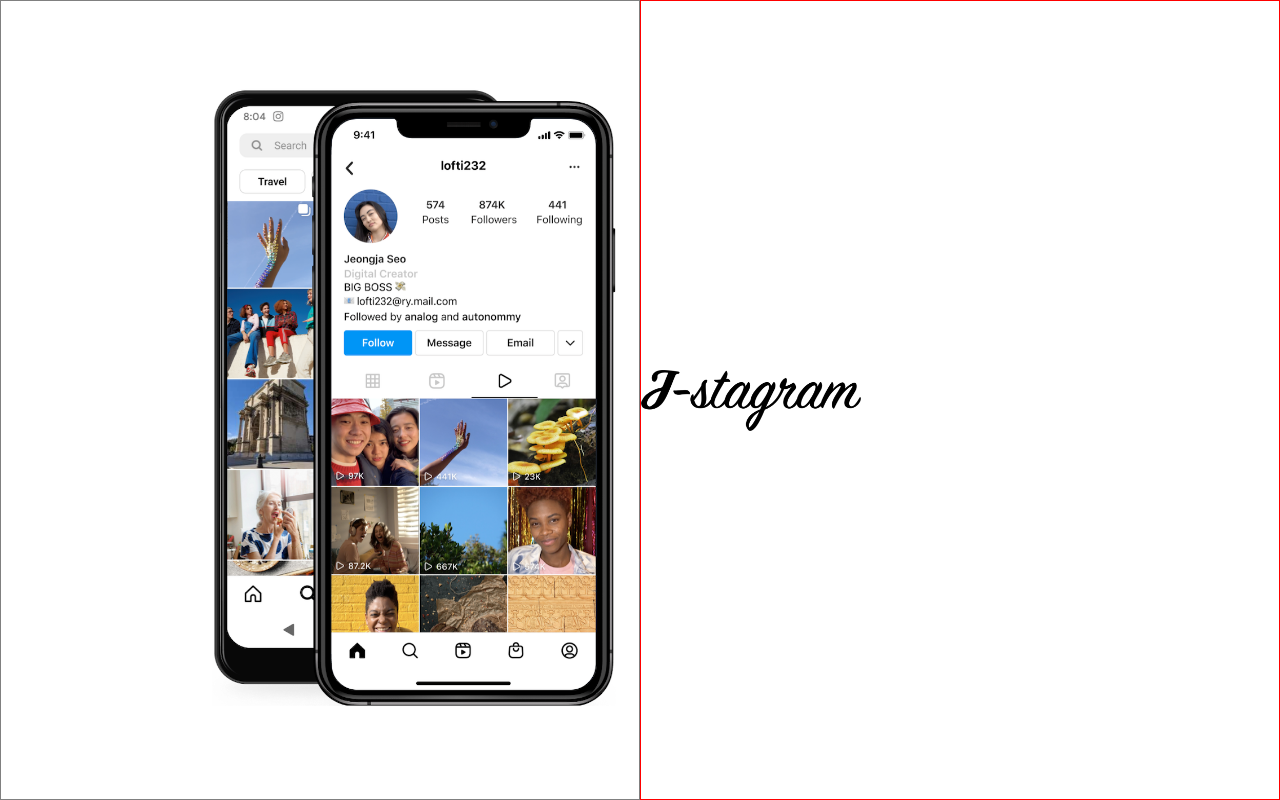
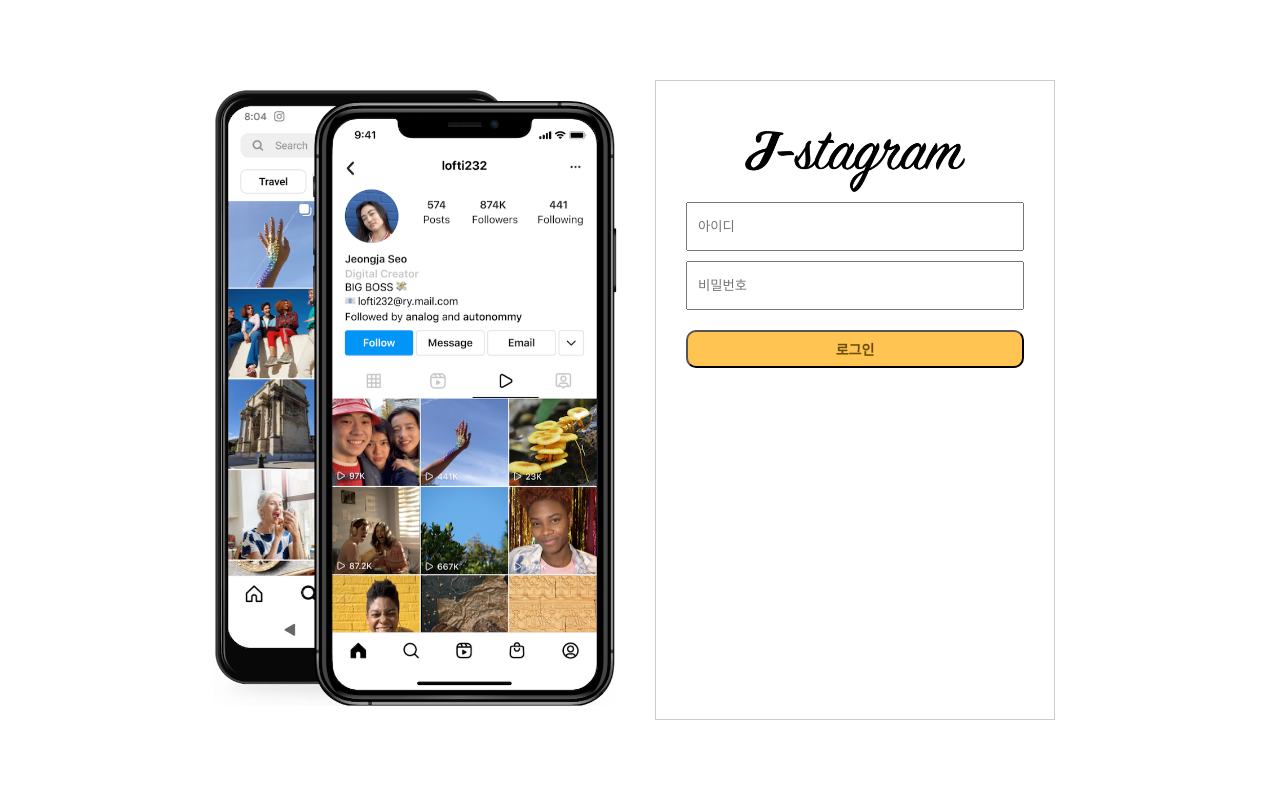
Before and after one commit to hyeminem-Jo/j-com, a Next.js app: page / in a window 1280 px wide. Built offline with nearby package versions, Linux system fonts and the light colour scheme.

Commit message:
🎨Input, Button 적용

```diff
--- a/package.json
+++ b/package.json
@@ -9,13 +9,17 @@
     "lint": "next lint"
   },
   "dependencies": {
+    "@emotion/css": "^11.11.2",
+    "@emotion/react": "^11.11.3",
+    "@emotion/styled": "^11.11.0",
     "@typescript-eslint/parser": "^6.19.0",
     "eslint-config-airbnb": "^19.0.4",
     "eslint-config-airbnb-typescript": "^17.1.0",
     "eslint-config-prettier": "^9.1.0",
     "next": "14.0.4",
     "react": "^18",
-    "react-dom": "^18"
+    "react-dom": "^18",
+    "react-hook-form": "^7.50.1"
   },
   "devDependencies": {
     "@types/node": "^20",
--- a/src/app/(loggedOut)/_component/Main.tsx
+++ b/src/app/(loggedOut)/_component/Main.tsx
@@ -1,16 +1,56 @@
+'use client'
+
 import styles from '@/app/(loggedOut)/_component/main.module.scss'
 import Image from 'next/image'
+import Input from '@/app/_component/common/Input'
+import { useForm } from 'react-hook-form'
+import Button from '@/app/_component/common/Button'
+import SignupOrLoginForm from '@/app/_component/common/SignupOrLoginForm'
 import phoneImage from '../../../../public/phone.png'
 import logo from '../../../../public/logo.png'
 
 export default function Main() {
+  const { control } = useForm({
+    defaultValues: {
+      email: '',
+      password: '',
+    },
+  })
+
   return (
     <div className={styles.main}>
       <div className={styles.left}>
         <Image src={phoneImage} width={450} alt="logo" />
       </div>
       <div className={styles.right}>
-        <Image src={logo} width={220} alt="logo" />
+        <SignupOrLoginForm>
+          <Image src={logo} width={220} alt="logo" />
+          <Input
+            name="email"
+            control={control}
+            label=""
+            maxLength="30"
+            type="text"
+            placeholder="아이디"
+            rules={{
+              required: '아이디를 입력해주세요',
+            }}
+          />
+          <Input
+            name="password"
+            control={control}
+            label=""
+            maxLength="15"
+            type="password"
+            placeholder="비밀번호"
+            rules={{
+              required: '비밀번호를 입력해주세요',
+            }}
+          />
+          <Button type="submit" size="md" color="primary">
+            로그인
+          </Button>
+        </SignupOrLoginForm>
       </div>
     </div>
   )
--- a/src/app/(loggedOut)/_component/main.module.scss
+++ b/src/app/(loggedOut)/_component/main.module.scss
@@ -4,11 +4,6 @@
   min-height: 100dvh;
   color: darkred;
   background-color: #fff;
-
-  .left,
-  .right {
-    border: 1px solid gray;
-  }
 
   .left {
     flex: 1;
@@ -19,8 +14,8 @@
   .right {
     flex: 1;
     display: flex;
-    align-items: center;
-    border: 1px solid red;
+    justify-content: center;
+    flex-direction: column;
   }
 
 }
--- /dev/null
+++ b/src/app/_component/common/Button.tsx
@@ -0,0 +1,28 @@
+import React from 'react'
+import style from './button.module.scss'
+
+function Button({
+  children,
+  disabled,
+  type = 'button',
+  size = 'md',
+  color = 'primary',
+  onClick,
+  ...rest
+}) {
+  return (
+    <div className={style.buttonWrap}>
+      <button
+        type={type}
+        disabled={disabled}
+        onClick={onClick}
+        className={`${size} ${color} btn`}
+        {...rest}
+      >
+        {children}
+      </button>
+    </div>
+  )
+}
+
+export default Button
--- /dev/null
+++ b/src/app/_component/common/Input.tsx
@@ -0,0 +1,53 @@
+'use client'
+
+import { useController } from 'react-hook-form'
+import style from './input.module.scss'
+
+function Input({
+  control,
+  name,
+  rules,
+  required = false,
+  type = 'text',
+  label = '',
+  maxLength = false ?? 0,
+  placeholder = '',
+  onChange = () => {},
+  disabled,
+  ...rest
+}) {
+  const {
+    field,
+    fieldState: { error },
+  } = useController({
+    name,
+    control,
+    rules,
+  })
+
+  return (
+    <div className={style.field}>
+      <div className={`${type === 'checkbox' ? 'checkbox' : ''} input-form`}>
+        {label && <label htmlFor={name}>{label}</label>}
+        <input
+          id={name}
+          type={type}
+          className="input"
+          value={field.value || ''}
+          onChange={field.onChange}
+          placeholder={placeholder}
+          disabled={disabled}
+          {...rest}
+        />
+        {error && (
+          <span className="error">
+            <em>*</em>
+            {error.message}
+          </span>
+        )}
+      </div>
+    </div>
+  )
+}
+
+export default Input
--- /dev/null
+++ b/src/app/_component/common/SignupOrLoginForm.tsx
@@ -0,0 +1,8 @@
+import React from 'react'
+import style from './signupOrLoginForm.module.scss'
+
+function SignupOrLoginForm({ children }) {
+  return <div className={style.signupOrLoginForm}>{children}</div>
+}
+
+export default SignupOrLoginForm
--- /dev/null
+++ b/src/app/_component/common/button.module.scss
@@ -0,0 +1,54 @@
+.buttonWrap {
+  width: 100%;
+
+  button {
+    display: flex;
+    justify-content: center;
+    align-items: center;
+    width: 100%;
+    margin-top: 20px;
+    padding: 0 15px;
+    border-radius: 10px;
+    cursor: pointer;
+    font-weight: 600;
+    color: #fff;
+
+    &[class*='primary'] {
+      //color: #151515;
+      color: #664d03;
+      background-color: #ffc451;
+    }
+    &[class*='secondary'] {
+      color: #664d03;
+      background-color: #ebebeb;
+    }
+
+    &:hover {
+      opacity: 0.8;
+    }
+
+    &:disabled {
+      pointer-events: none;
+      opacity: 0.5;
+
+      &[class*='primary'] {
+        //background-color: #c5defb;
+      }
+      &[class*='secondary'] {
+        //background-color: #ddd;
+      }
+      &[class*='danger'] {
+        //opacity: 0;
+      }
+    }
+
+    &[class*='sm'] {
+      height: 32px;
+      font-size: 12px;
+    }
+    &[class*='md'] {
+      height: 38px;
+      font-size: 14px;
+    }
+  }
+}
--- /dev/null
+++ b/src/app/_component/common/input.module.scss
@@ -0,0 +1,62 @@
+.field {
+  width: 100%;
+
+  div {
+    display: flex;
+    flex-wrap: wrap;
+    margin-top: 30px;
+
+    &.checkbox {
+      flex-direction: row;
+      align-items: center;
+      .error {
+        display: inline-block;
+        margin-top: 0;
+        margin-left: 5px;
+      }
+      label {
+        margin-left: 2px;
+      }
+    }
+
+    &:first-of-type {
+      margin-top: 0;
+    }
+
+    label {
+      &:not([for='term']) {
+        display: block;
+        margin-bottom: 10px;
+        font-weight: 600;
+        font-size: 18px;
+      }
+
+      &[for='term'] {
+        order: 2;
+      }
+    }
+
+    input {
+      &[type='checkbox'] {
+        order: 1;
+      }
+
+      &:not([type='checkbox']) {
+        width: 100%;
+        margin-top: 10px;
+        padding: 15px 10px;
+      }
+    }
+
+    .error {
+      display: block;
+      margin-top: 5px;
+      order: 3;
+      color: crimson;
+
+      em {
+        margin-right: 3px;
+      }
+    }
+  }
+}
--- /dev/null
+++ b/src/app/_component/common/signupOrLoginForm.module.scss
@@ -0,0 +1,10 @@
+.signupOrLoginForm {
+  width: 400px;
+  height: 80dvh;
+  padding: 50px 30px 30px;
+  margin-left: 15px;
+  border: 1px solid #ccc;
+  display: flex;
+  flex-direction: column;
+  align-items: center;
+}
```
Also changed, not shown: src/app/_component/common/InputGroup.tsx (added), src/app/_component/common/inputGroup.module.scss (added), 1 other file (tests, documents, lock files or other folders).
